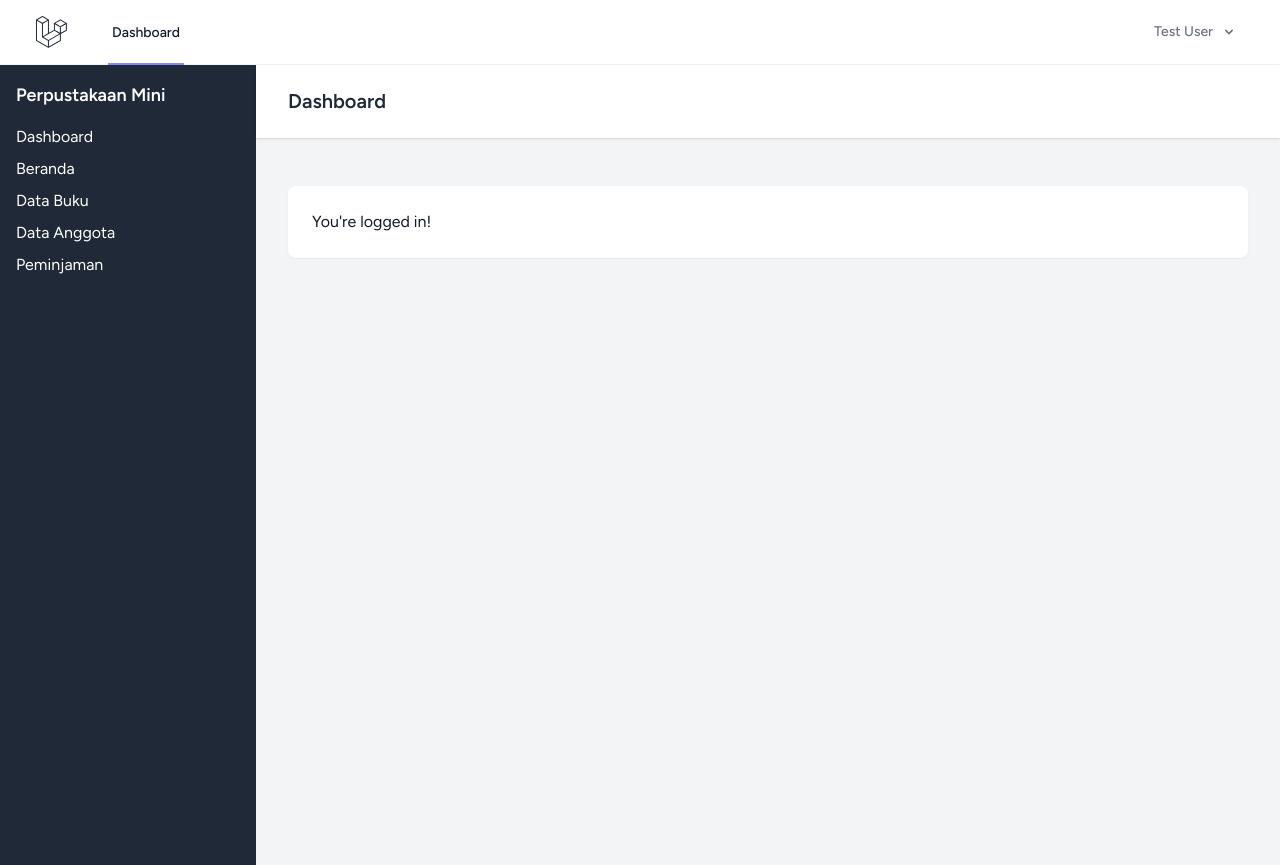
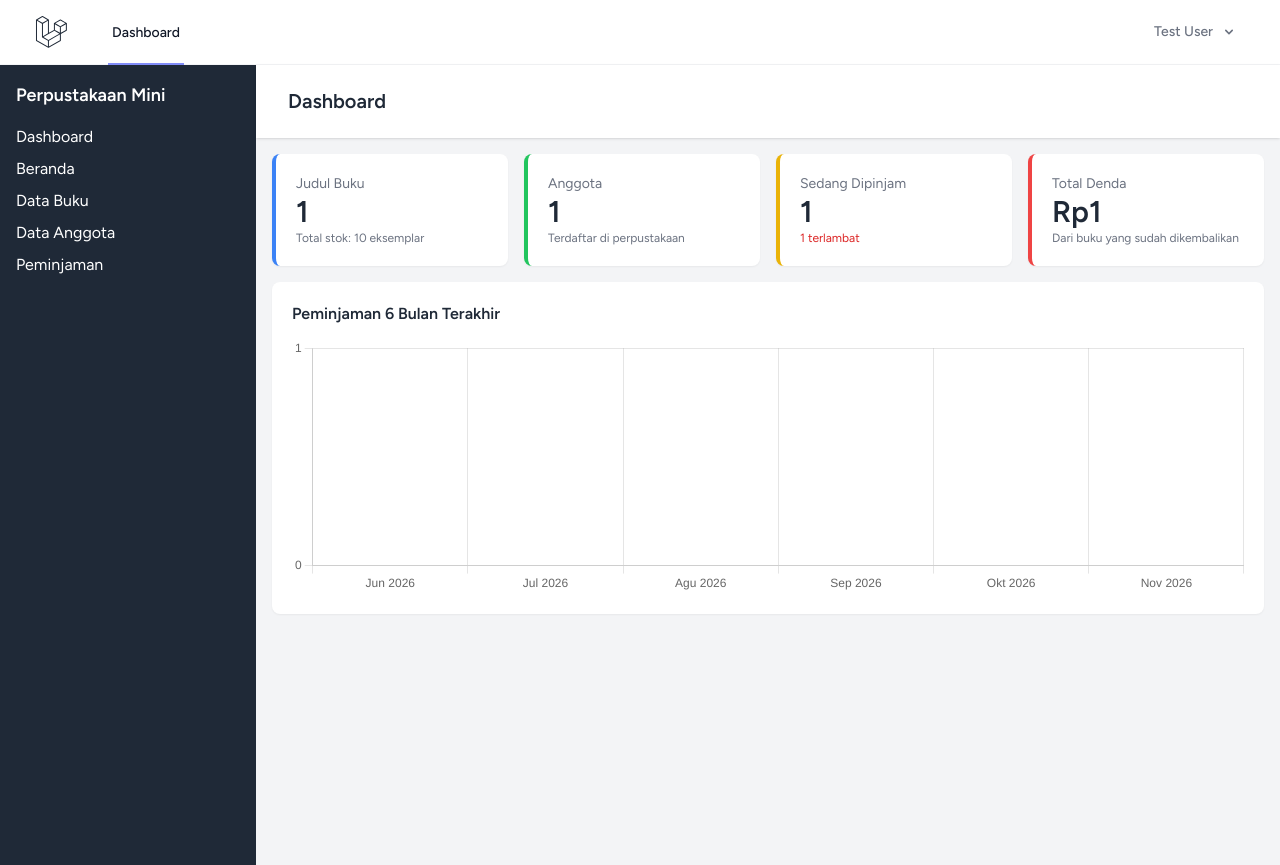
Before and after one commit to jumkriii-pixel/perpus-app, a Laravel app: page /dashboard in a window 1280 px wide. Run offline with Laravel 12, Linux system fonts and the light colour scheme; a user stored in the database is signed in; data comes from the database, SQL or seed files in the repository; tables that the repository leaves empty hold one stand-in row (values such as "Sample post"); style sheets or scripts are compiled from the project's sources; some libraries are stand-ins or nearby versions.

Commit message:
pertemuan 12 - pengembalian buku, denda, dan dashboard

```diff
--- /dev/null
+++ b/app/Http/Controllers/DashboardController.php
@@ -0,0 +1,93 @@
+<?php
+
+namespace App\Http\Controllers;
+
+use App\Models\Book;
+use App\Models\Loan;
+use App\Models\Member;
+
+class DashboardController extends Controller
+{
+    /**
+     * Menyiapkan angka ringkasan dan data grafik Dashboard.
+     */
+    public function index()
+    {
+        // BAGIAN 1: ANGKA RINGKASAN
+
+        // Menghitung jumlah buku
+        $totalBuku = Book::count();
+
+        // Menghitung seluruh stok buku
+        $totalStok = (int) Book::sum('stok');
+
+        // Menghitung jumlah anggota
+        $totalAnggota = Member::count();
+
+        // Peminjaman yang belum dikembalikan
+        $sedangDipinjam = Loan::where('status', 'dipinjam')->count();
+
+        // Menghitung peminjaman yang terlambat
+        $terlambat = Loan::where('status', 'dipinjam')
+            ->where(
+                'tanggal_kembali_rencana',
+                '<',
+                today()->toDateString()
+            )
+            ->count();
+
+        // Menghitung seluruh denda
+        $totalDenda = (int) Loan::sum('denda');
+
+
+        // BAGIAN 2: DATA GRAFIK 6 BULAN TERAKHIR
+
+        $namaBulan = [
+            'Jan', 'Feb', 'Mar', 'Apr',
+            'Mei', 'Jun', 'Jul', 'Agu',
+            'Sep', 'Okt', 'Nov', 'Des'
+        ];
+
+        $label = [];
+        $jumlah = [];
+
+        // Mengambil data 6 bulan terakhir
+        for ($i = 5; $i >= 0; $i--) {
+
+            // Tanggal awal bulan
+            $awal = today()->startOfMonth()->subMonths($i);
+
+            // Tanggal akhir bulan
+            $akhir = $awal->copy()->endOfMonth();
+
+            // Label bulan untuk grafik
+            $label[] = $namaBulan[$awal->month - 1]
+                . ' ' . $awal->year;
+
+            // Menghitung jumlah peminjaman setiap bulan
+            $jumlah[] = Loan::whereBetween('tanggal_pinjam', [
+                $awal->toDateString(),
+                $akhir->toDateString(),
+            ])->count();
+        }
+
+
+        // BAGIAN 3: MENGIRIM DATA KE DASHBOARD.VUE
+
+        return inertia('Dashboard', [
+            'statistik' => [
+                'total_buku' => $totalBuku,
+                'total_stok' => $totalStok,
+                'total_anggota' => $totalAnggota,
+                'sedang_dipinjam' => $sedangDipinjam,
+                'terlambat' => $terlambat,
+                'total_denda' => $totalDenda,
+            ],
+
+            'grafik' => [
+                'label' => $label,
+                'jumlah' => $jumlah,
+            ],
+        ]);
+    }
+}
--- a/app/Models/Loan.php
+++ b/app/Models/Loan.php
@@ -2,27 +2,75 @@
 
 namespace App\Models;
 
+use Illuminate\Support\Carbon;
+use Illuminate\Database\Eloquent\Casts\Attribute;
 use Illuminate\Database\Eloquent\Factories\HasFactory;
 use Illuminate\Database\Eloquent\Model;
 
 class Loan extends Model
 {
-protected $fillable = [
+    use HasFactory;
+
+    // Denda Rp1.000 untuk setiap hari keterlambatan.
+    public const DENDA_PER_HARI = 1000;
+
+    // Kolom yang boleh diisi.
+    protected $fillable = [
         'book_id',
         'member_id',
         'tanggal_pinjam',
         'tanggal_kembali_rencana',
+        'tanggal_kembali',
         'status',
+        'denda',
     ];
-    use HasFactory;
 
+    // Atribut virtual yang dikirim ke Vue.
+    protected $appends = [
+        'hari_terlambat',
+        'perkiraan_denda',
+    ];
+
+    // Relasi ke tabel buku.
     public function book()
     {
         return $this->belongsTo(Book::class);
     }
 
+    // Relasi ke tabel anggota.
     public function member()
     {
         return $this->belongsTo(Member::class);
     }
+
+    // Menghitung jumlah hari keterlambatan.
+    protected function hariTerlambat(): Attribute
+    {
+        return Attribute::make(get: function () {
+
+            $jatuhTempo = Carbon::parse(
+                $this->tanggal_kembali_rencana
+            )->startOfDay();
+
+            $acuan = $this->tanggal_kembali
+                ? Carbon::parse($this->tanggal_kembali)->startOfDay()
+                : today();
+
+            // Jika belum melewati jatuh tempo.
+            if ($acuan->lessThanOrEqualTo($jatuhTempo)) {
+                return 0;
+            }
+
+            // Menghitung selisih hari keterlambatan.
+            return (int) $jatuhTempo->diffInDays($acuan);
+        });
+    }
+
+    // Menghitung perkiraan denda.
+    protected function perkiraanDenda(): Attribute
+    {
+        return Attribute::make(
+            get: fn () => $this->hari_terlambat * self::DENDA_PER_HARI
+        );
+    }
 }
--- a/config/app.php
+++ b/config/app.php
@@ -65,7 +65,7 @@ return [
     |
     */
 
-    'timezone' => 'UTC',
+    'timezone' => 'Asia/Jakarta',
 
     /*
     |--------------------------------------------------------------------------
--- a/package.json
+++ b/package.json
@@ -24,6 +24,7 @@
         "@laravel/multiplex": "^0.4.1"
     },
     "dependencies": {
-        "axios": "^1.21.1"
+        "axios": "^1.21.1",
+        "chart.js": "^4.6.1"
     }
 }
--- /dev/null
+++ b/resources/js/Components/BarChart.vue
@@ -0,0 +1,76 @@
+
+<script setup>
+import { ref, onMounted, onBeforeUnmount } from 'vue';
+
+// Chart.js untuk membuat grafik
+import Chart from 'chart.js/auto';
+
+// Data dari komponen induk
+const props = defineProps({
+    label: Array,
+    jumlah: Array,
+    judul: {
+        type: String,
+        default: 'Jumlah',
+    },
+});
+
+// Menghubungkan elemen canvas
+const kanvas = ref(null);
+
+// Menyimpan objek grafik
+let grafik = null;
+
+// Membuat grafik setelah halaman ditampilkan
+onMounted(() => {
+    grafik = new Chart(kanvas.value, {
+        type: 'bar',
+
+        data: {
+            labels: [...(props.label || [])],
+
+            datasets: [
+                {
+                    label: props.judul,
+                    data: [...(props.jumlah || [])],
+                    backgroundColor: '#3b82f6',
+                },
+            ],
+        },
+
+        options: {
+            responsive: true,
+            maintainAspectRatio: false,
+
+            plugins: {
+                legend: {
+                    display: false,
+                },
+            },
+
+            scales: {
+                y: {
+                    beginAtZero: true,
+
+                    ticks: {
+                        precision: 0,
+                    },
+                },
+            },
+        },
+    });
+});
+
+// Menghapus grafik ketika komponen dilepas
+onBeforeUnmount(() => {
+    if (grafik) {
+        grafik.destroy();
+    }
+});
+</script>
+
+<template>
+    <div class="h-64">
+        <canvas ref="kanvas"></canvas>
+    </div>
+</template>
--- a/resources/js/Pages/Dashboard.vue
+++ b/resources/js/Pages/Dashboard.vue
@@ -1,6 +1,18 @@
 <script setup>
 import AuthenticatedLayout from '@/Layouts/AuthenticatedLayout.vue';
+import BarChart from '@/Components/BarChart.vue';
 import { Head } from '@inertiajs/vue3';
+
+// Data dari DashboardController@index
+defineProps({
+    statistik: Object,
+    grafik: Object,
+});
+
+// Format angka menjadi Rupiah
+function formatRupiah(angka) {
+    return 'Rp' + Number(angka).toLocaleString('id-ID');
+}
 </script>
 
 <template>
@@ -8,23 +20,106 @@ import { Head } from '@inertiajs/vue3';
 
     <AuthenticatedLayout>
         <template #header>
-            <h2
-                class="text-xl font-semibold leading-tight text-gray-800"
-            >
+            <h2 class="text-xl font-semibold leading-tight text-gray-800">
                 Dashboard
             </h2>
         </template>
 
-        <div class="py-12">
-            <div class="mx-auto max-w-7xl sm:px-6 lg:px-8">
+        <div class="p-4">
+
+            <!-- KARTU STATISTIK -->
+            <div class="grid grid-cols-1 gap-4 md:grid-cols-2 xl:grid-cols-4">
+
+                <!-- KARTU 1: JUMLAH BUKU -->
                 <div
-                    class="overflow-hidden bg-white shadow-sm sm:rounded-lg"
+                    class="rounded-lg border-l-4 border-blue-500 bg-white p-5 shadow-sm"
                 >
-                    <div class="p-6 text-gray-900">
-                        You're logged in!
+                    <div class="text-sm text-gray-500">
+                        Judul Buku
+                    </div>
+
+                    <div class="text-3xl font-bold text-gray-800">
+                        {{ statistik.total_buku }}
+                    </div>
+
+                    <div class="text-xs text-gray-500">
+                        Total stok: {{ statistik.total_stok }} eksemplar
                     </div>
                 </div>
+
+                <!-- KARTU 2: ANGGOTA -->
+                <div
+                    class="rounded-lg border-l-4 border-green-500 bg-white p-5 shadow-sm"
+                >
+                    <div class="text-sm text-gray-500">
+                        Anggota
+                    </div>
+
+                    <div class="text-3xl font-bold text-gray-800">
+                        {{ statistik.total_anggota }}
+                    </div>
+
+                    <div class="text-xs text-gray-500">
+                        Terdaftar di perpustakaan
+                    </div>
+                </div>
+
+                <!-- KARTU 3: SEDANG DIPINJAM -->
+                <div
+                    class="rounded-lg border-l-4 border-yellow-500 bg-white p-5 shadow-sm"
+                >
+                    <div class="text-sm text-gray-500">
+                        Sedang Dipinjam
+                    </div>
+
+                    <div class="text-3xl font-bold text-gray-800">
+                        {{ statistik.sedang_dipinjam }}
+                    </div>
+
+                    <div
+                        class="text-xs"
+                        :class="statistik.terlambat > 0
+                            ? 'text-red-600'
+                            : 'text-gray-500'"
+                    >
+                        {{ statistik.terlambat }} terlambat
+                    </div>
+                </div>
+
+                <!-- KARTU 4: TOTAL DENDA -->
+                <div
+                    class="rounded-lg border-l-4 border-red-500 bg-white p-5 shadow-sm"
+                >
+                    <div class="text-sm text-gray-500">
+                        Total Denda
+                    </div>
+
+                    <div class="text-3xl font-bold text-gray-800">
+                        {{ formatRupiah(statistik.total_denda) }}
+                    </div>
+
+                    <div class="text-xs text-gray-500">
+                        Dari buku yang sudah dikembalikan
+                    </div>
+                </div>
+
             </div>
+
+            <!-- GRAFIK PEMINJAMAN -->
+            <div class="mt-4 rounded-lg bg-white p-5 shadow-sm">
+
+                <h3 class="mb-3 font-semibold text-gray-800">
+                    Peminjaman 6 Bulan Terakhir
+                </h3>
+
+                <BarChart
+                    :label="grafik.label"
+                    :jumlah="grafik.jumlah"
+                    judul="Jumlah peminjaman"
+                />
+
+            </div>
+
         </div>
     </AuthenticatedLayout>
 </template>
--- a/resources/js/Pages/Loans/Index.vue
+++ b/resources/js/Pages/Loans/Index.vue
@@ -1,10 +1,39 @@
 <script setup>
-import AuthenticatedLayout from '@/Layouts/AuthenticatedLayout.vue'
-import { Link } from '@inertiajs/vue3'
+import { ref } from 'vue';
+import AuthenticatedLayout from '@/Layouts/AuthenticatedLayout.vue';
+import { Link, router } from '@inertiajs/vue3';
 
+// Data peminjaman dari LoanController@index
 defineProps({
     loans: Object,
-})
+});
+
+// Status proses pengembalian
+const memproses = ref(false);
+
+// Format angka menjadi Rupiah
+function formatRupiah(angka) {
+    return 'Rp' + Number(angka).toLocaleString('id-ID');
+}
+
+// Proses pengembalian buku
+function kembalikan(loan) {
+    if (!confirm('Proses pengembalian buku "' + loan.book.judul + '"?')) {
+        return;
+    }
+
+    router.patch(route('loans.kembalikan', loan.id), {}, {
+        preserveScroll: true,
+
+        onStart: () => {
+            memproses.value = true;
+        },
+
+        onFinish: () => {
+            memproses.value = false;
+        },
+    });
+}
 </script>
 
 <template>
@@ -12,23 +41,27 @@ defineProps({
         <div class="p-4">
             <h1 class="text-xl font-bold">Data Peminjaman</h1>
 
-            <p class="mt-1 text-gray-600">
-                Kelola data peminjaman buku anggota perpustakaan.
-            </p>
-
-            <!-- Pesan berhasil -->
+            <!-- Pesan sukses -->
             <div
-                v-if="$page.props.flash?.success"
-                class="my-2 rounded bg-green-100 p-3 text-green-700"
+                v-if="$page.props.flash.success"
+                class="my-2 text-green-700"
             >
                 {{ $page.props.flash.success }}
             </div>
 
-            <!-- Tombol tambah -->
+            <!-- Pesan error -->
+            <div
+                v-if="$page.props.errors.loan"
+                class="my-2 text-red-600"
+            >
+                {{ $page.props.errors.loan }}
+            </div>
+
+            <!-- Tombol tambah peminjaman -->
             <div class="my-3">
                 <Link
                     href="/loans/create"
-                    class="inline-block rounded-lg bg-blue-600 px-4 py-2 text-white hover:bg-blue-700"
+                    class="text-blue-700 underline"
                 >
                     + Pinjam Buku
                 </Link>
@@ -36,15 +69,17 @@ defineProps({
 
             <!-- Tabel peminjaman -->
             <div class="overflow-x-auto">
-                <table class="w-full border-collapse">
-                    <thead class="bg-gray-100">
+                <table class="border-collapse w-full">
+                    <thead>
                         <tr>
                             <th class="border px-3 py-2">Anggota</th>
-                            <th class="border px-3 py-2">Kode Buku</th>
                             <th class="border px-3 py-2">Buku</th>
                             <th class="border px-3 py-2">Tanggal Pinjam</th>
                             <th class="border px-3 py-2">Jatuh Tempo</th>
+                            <th class="border px-3 py-2">Tanggal Kembali</th>
                             <th class="border px-3 py-2">Status</th>
+                            <th class="border px-3 py-2">Denda</th>
+                            <th class="border px-3 py-2">Aksi</th>
                         </tr>
                     </thead>
 
@@ -52,43 +87,80 @@ defineProps({
                         <tr
                             v-for="loan in loans.data"
                             :key="loan.id"
-                            class="hover:bg-gray-50"
                         >
                             <td class="border px-3 py-2">
-                                {{ loan.member?.nama ?? '-' }}
+                                {{ loan.member.nama }}
                             </td>
 
                             <td class="border px-3 py-2">
-                                {{ loan.book?.kode_buku ?? '-' }}
+                                {{ loan.book.judul }}
                             </td>
 
-                            <td class="border px-3 py-2">
-                                {{ loan.book?.judul ?? '-' }}
-                            </td>
-
-                            <td class="border px-3 py-2">
+                            <td class="border whitespace-nowrap px-3 py-2">
                                 {{ loan.tanggal_pinjam }}
                             </td>
 
-                            <td class="border px-3 py-2">
+                            <td class="border whitespace-nowrap px-3 py-2">
                                 {{ loan.tanggal_kembali_rencana }}
+                            </td>
+
+                            <td class="border whitespace-nowrap px-3 py-2">
+                                {{ loan.tanggal_kembali || '-' }}
                             </td>
 
                             <td class="border px-3 py-2">
                                 <span
                                     :class="loan.status === 'dipinjam'
-                                        ? 'rounded bg-yellow-100 px-2 py-1 text-yellow-700'
-                                        : 'rounded bg-green-100 px-2 py-1 text-green-700'"
+                                        ? 'text-yellow-700'
+                                        : 'text-green-700'"
                                 >
                                     {{ loan.status }}
                                 </span>
                             </td>
+
+                            <td class="border px-3 py-2">
+                                <!-- Sudah dikembalikan -->
+                                <span v-if="loan.status === 'dikembalikan'">
+                                    {{ formatRupiah(loan.denda) }}
+                                </span>
+
+                                <!-- Masih dipinjam dan terlambat -->
+                                <span
+                                    v-else-if="loan.hari_terlambat > 0"
+                                    class="text-red-600"
+                                >
+                                    Terlambat {{ loan.hari_terlambat }} hari
+                                    ({{ formatRupiah(loan.perkiraan_denda) }})
+                                </span>
+
+                                <!-- Belum terlambat -->
+                                <span v-else>
+                                    -
+                                </span>
+                            </td>
+
+                            <td class="border px-3 py-2">
+                                <button
+                                    v-if="loan.status === 'dipinjam'"
+                                    type="button"
+                                    :disabled="memproses"
+                                    class="text-blue-700 underline disabled:opacity-50"
+                                    @click="kembalikan(loan)"
+                                >
+                                    Kembalikan
+                                </button>
+
+                                <span v-else>
+                                    -
+                                </span>
+                            </td>
                         </tr>
 
+                        <!-- Jika data kosong -->
                         <tr v-if="loans.data.length === 0">
                             <td
-                                colspan="6"
-                                class="border px-3 py-4 text-center text-gray-500"
+                                colspan="8"
+                                class="border px-3 py-2 text-center"
                             >
                                 Belum ada data peminjaman.
                             </td>
@@ -98,20 +170,21 @@ defineProps({
             </div>
 
             <!-- Pagination -->
-            <div class="mt-4 flex flex-wrap gap-2">
-                <template v-for="link in loans.links" :key="link.label">
+            <div class="mt-3 flex flex-wrap gap-3">
+                <template
+                    v-for="link in loans.links"
+                    :key="link.label"
+                >
                     <Link
                         v-if="link.url"
                         :href="link.url"
                         v-html="link.label"
-                        class="rounded border px-3 py-2 hover:bg-gray-100"
-                        :class="{ 'bg-blue-600 text-white': link.active }"
                     />
 
                     <span
                         v-else
                         v-html="link.label"
-                        class="rounded border px-3 py-2 text-gray-400"
+                        class="text-gray-400"
                     />
                 </template>
             </div>
--- a/routes/web.php
+++ b/routes/web.php
@@ -4,6 +4,7 @@ use App\Http\Controllers\ProfileController;
 use App\Http\Controllers\BookController;
 use App\Http\Controllers\MemberController;
 use App\Http\Controllers\LoanController;
+use App\Http\Controllers\DashboardController;
 use App\Http\Controllers\KontakController;
 use Illuminate\Foundation\Application;
 use Illuminate\Support\Facades\Route;
@@ -25,9 +26,9 @@ Route::get('/', function () {
 // ==========================================
 // HALAMAN DASHBOARD
 // ==========================================
-Route::get('/dashboard', function () {
-    return Inertia::render('Dashboard');
-})->middleware(['auth', 'verified'])->name('dashboard');
+Route::get('/dashboard', [DashboardController::class, 'index'])
+    ->middleware(['auth', 'verified'])
+    ->name('dashboard');
 
 
 // ==========================================
@@ -70,10 +71,18 @@ Route::middleware('auth')->group(function () {
 
 
     // ======================================
-    // CRUD DATA PEMINJAMAN
+    // DATA PEMINJAMAN
     // ======================================
     Route::resource('loans', LoanController::class)
         ->only(['index', 'create', 'store']);
+
+    // ======================================
+    // PENGEMBALIAN BUKU
+    // ======================================
+    Route::patch('/loans/{loan}/kembalikan', [
+        LoanController::class,
+        'kembalikan'
+    ])->name('loans.kembalikan');
 
 
     // ======================================
```
Also changed, not shown: app/Http/Controllers/LoanController.php (+86 -21 lines), database/migrations/2026_11_18_120658_add_pengembalian_to_loans_table.php (added), package-lock.json.
